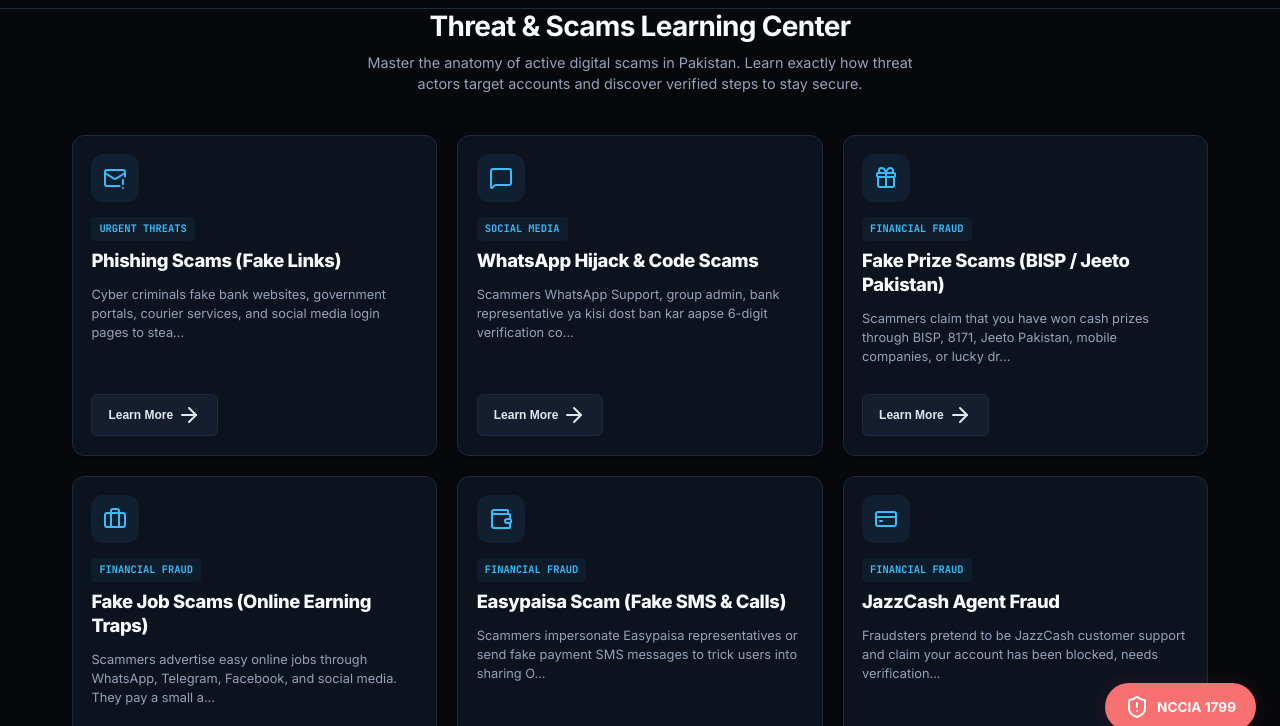
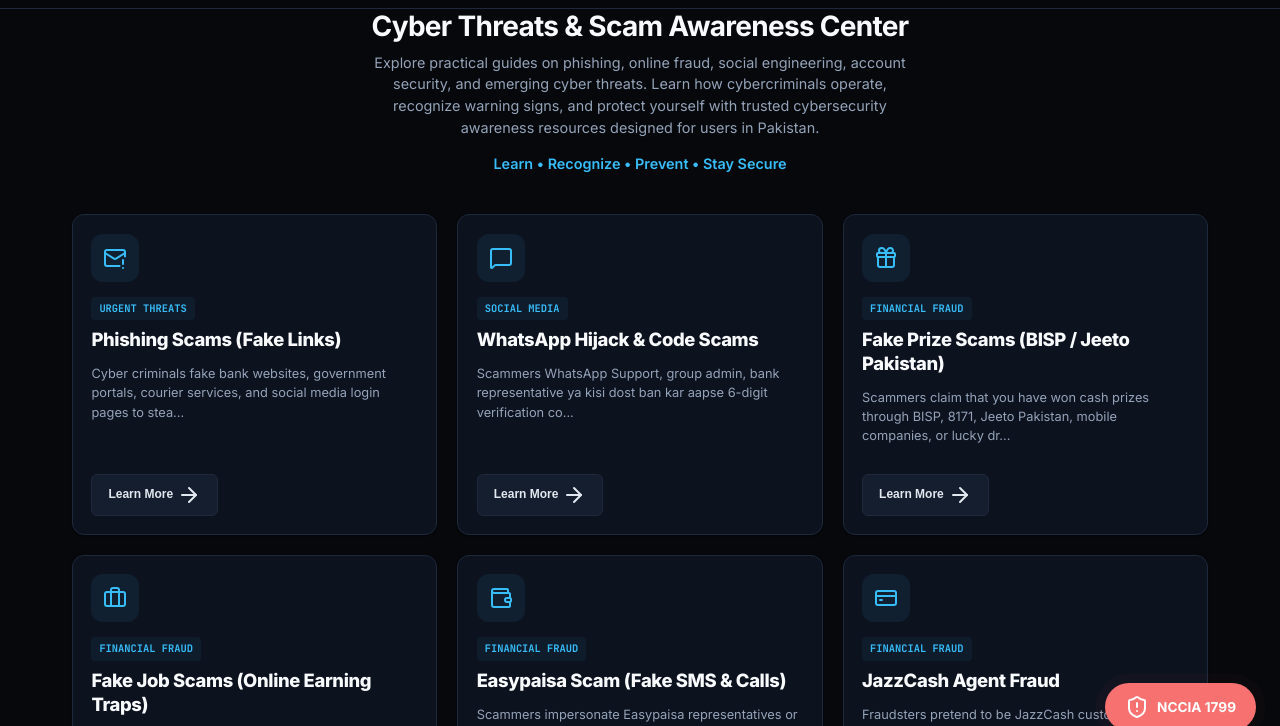
Before and after one commit to Kamran-Liaquat404/SafePK, a plain HTML site: page pages/learn.html in a window 1280 px wide. Shown: the part 45-771 px from the top of the page. Drawn offline with nearby package versions, Linux system fonts and the light colour scheme.

Commit message:
Update learn.html

```diff
--- a/pages/learn.html
+++ b/pages/learn.html
@@ -81,15 +81,24 @@
       </div>
     </header>
 
-    <!-- Main Learning Center Container -->
-    <main class="main-content">
-      <div class="container">
-        <!-- Content section header -->
-        <div class="sec-title-container animate-fade-in">
-          <h1 class="sec-title">Threat & Scams Learning Center</h1>
-          <p class="sec-desc">Master the anatomy of active digital scams in Pakistan. Learn exactly how threat actors target accounts and discover verified steps to stay secure.</p>
-        </div>
+<!-- Main Learning Center Container -->
+<main class="main-content">
+  <div class="container">
 
+    <!-- Page Header -->
+    <div class="sec-title-container animate-fade-in">
+      <h1 class="sec-title">
+        Cyber Threats & Scam Awareness Center
+      </h1>
+
+      <p class="sec-desc">
+        Explore practical guides on phishing, online fraud, social engineering, account security, and emerging cyber threats. Learn how cybercriminals operate, recognize warning signs, and protect yourself with trusted cybersecurity awareness resources designed for users in Pakistan.
+      </p>
+
+      <div style="margin-top:0.9rem;font-size:0.9rem;font-weight:600;color:var(--color-primary);">
+        Learn • Recognize • Prevent • Stay Secure
+      </div>
+    </div>
         <!-- All cyber threats and scam guides listed below -->
 
         <!-- Loading indicator or dynamic grid cards wrapper -->
```
